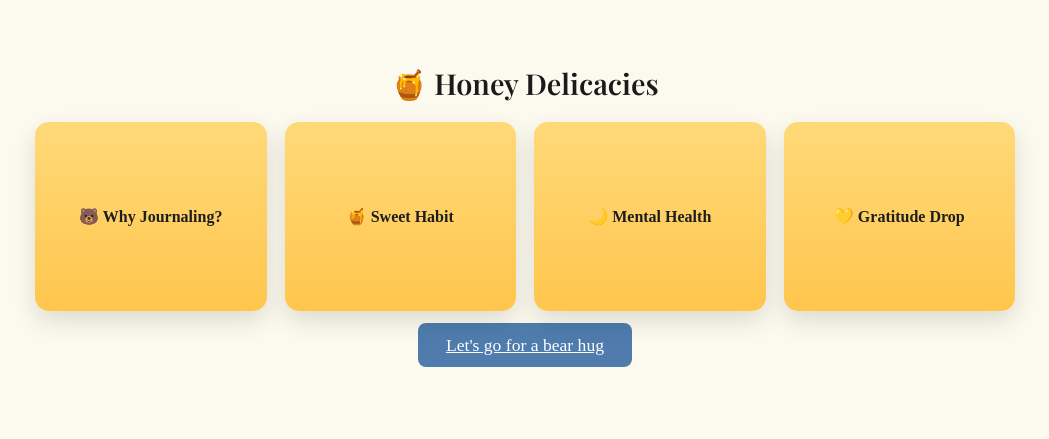
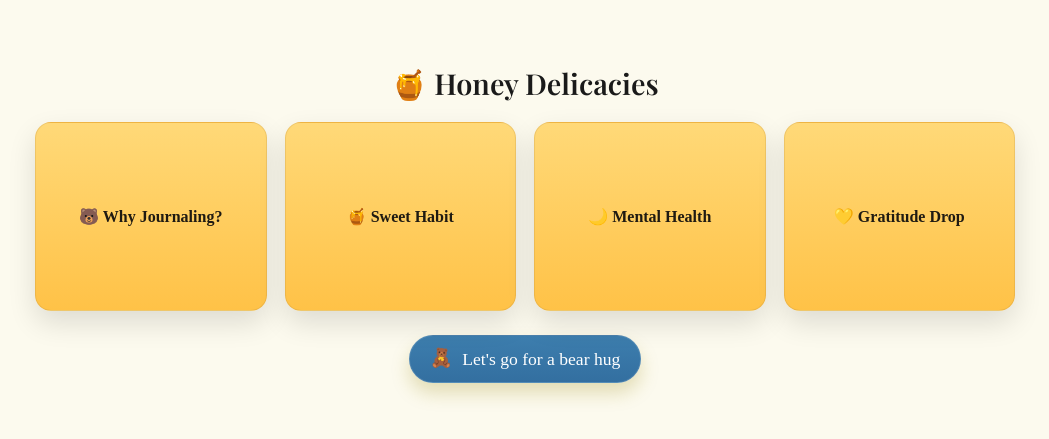
Before and after one commit to AlexNT-maker/Journalling_responds, a Flask app: page /honey in a window 1280 px wide. Shown: the part 115-554 px from the top of the page, without its empty margins (115-1164 px from the left). Run offline with Flask 3, Linux system fonts and the light colour scheme.

Commit message:
Css for /honey beautiful and ready for use

```diff
--- a/static/card.css
+++ b/static/card.css
@@ -34,3 +34,98 @@
 }
 
 .honey-cta{ text-align:center; margin: 24px 0 40px; }
+
+
+/* Honey page wrapper with subtle honeycomb */
+.honey-wrap {
+  --honey-bg: #FCFAEE;
+  --honey-line: rgba(214, 173, 93, .12);
+  background:
+    linear-gradient(30deg, var(--honey-line) 12%, transparent 12.5%) 0 0/28px 48px,
+    linear-gradient(150deg, var(--honey-line) 12%, transparent 12.5%) 0 0/28px 48px,
+    linear-gradient(90deg, var(--honey-line) 12%, transparent 12.5%) 14px 0/28px 48px;
+  background-color: var(--honey-bg);
+  border-radius: 16px;
+  padding: 20px 16px 40px;
+}
+.dark-mode .honey-wrap {
+  --honey-bg: #151515;
+  --honey-line: rgba(255, 199, 95, .08);
+}
+
+.section-title-honey{
+      font-size: 1.8rem;
+  margin-bottom: 1rem;
+  text-align: center;
+  color: var(--text-color);
+  font-family: 'Playfair Display', serif;
+}
+
+
+.dark-mode .section-title-honey{
+   font-size: 1.8rem;
+  margin-bottom: 1rem;
+  text-align: center;
+  color: #E8CD87;
+  font-family: 'Playfair Display', serif;
+}
+
+
+/* front: warm honey gradient */
+.flip-card-front{
+  background: linear-gradient(180deg,#FFD978 0%, #FFC247 100%);
+  color:#1f1a12;
+  border: 1px solid rgba(161,118,51,.18);
+  border-radius: 16px;
+  box-shadow: 0 12px 28px rgba(0,0,0,.12);
+}
+
+/* back: */
+.flip-card-back{
+  background: var(--bg-secondary,#fff);
+  color: var(--text-color,#222);
+  border: 1px solid rgba(0,0,0,.06);
+  border-radius: 16px;
+  padding: 1.1rem 1.2rem;
+  line-height: 1.5;
+}
+.dark-mode .flip-card-back{
+  background:#1f1f1f;
+  border-color: rgba(255,255,255,.08);
+}
+
+/* micro‑interaction */
+.flip-card{
+  transition: transform .2s ease, filter .2s ease;
+}
+.flip-card:hover{
+  transform: translateY(-3px);
+  filter: drop-shadow(0 10px 18px rgba(0,0,0,.12));
+}
+
+/* CTA button */
+.cta-btn--honey{
+  display:inline-flex; align-items:center; gap:.6rem;
+  background: linear-gradient(180deg,#3d7eae 0%, #336fa0 100%);
+  color: #fff;
+  border-radius: 999px;
+  padding: .75rem 1.25rem;
+  box-shadow: 0 10px 18px rgba(151, 135, 11, 0.25);
+  text-decoration: none;
+  border: 1px solid rgba(255,255,255,.12);
+  transition: transform .15s ease, box-shadow .2s ease, filter .2s ease;
+}
+.cta-btn--honey::before{
+  content: "🧸";
+  font-size: 1.05em;
+  transform: translateY(-1px);
+}
+.cta-btn--honey:hover{
+  transform: translateY(-2px);
+  box-shadow: 0 14px 22px rgba(0, 0, 0, 0.32);
+  filter: brightness(1.03);
+}
+.dark-mode .cta-btn--honey{
+  background: linear-gradient(180deg,#E8CD87 0%, #0a0a0a 100%);
+  box-shadow: 0 10px 18px rgba(0,0,0,.35);
+}
--- a/templates/honey.html
+++ b/templates/honey.html
@@ -1,7 +1,7 @@
 {% extends "base.html" %}
 {% block content %}
 
-<h2 class="section-title">🍯 Honey Delicacies</h2>
+<h2 class="section-title-honey">🍯 Honey Delicacies</h2>
 
 <div class="card-grid">
   <!-- Card 1 -->
@@ -46,9 +46,10 @@
 </div>
 
 <div class="honey-cta">
-  <a class="cta-btn" href="/journal">Let's go for a bear hug</a>
+<a class="cta-btn cta-btn--honey" href="/journal">Let's go for a bear hug</a>
+
 </div>
 
-<!-- JS για click/tap flip -->
+<!-- JS for click/tap flip -->
 <script src="{{ url_for('static', filename='js/honey.js') }}"></script>
 {% endblock %}
```
